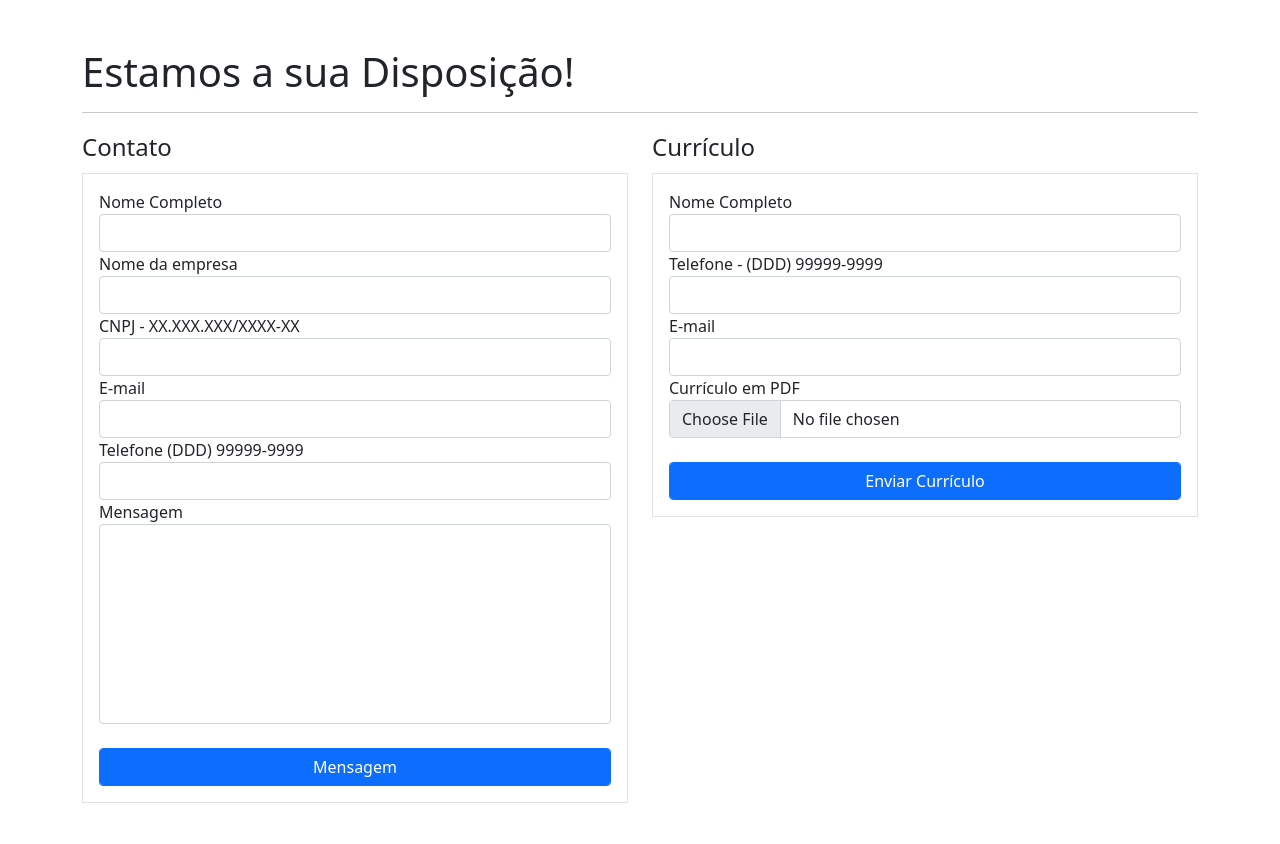
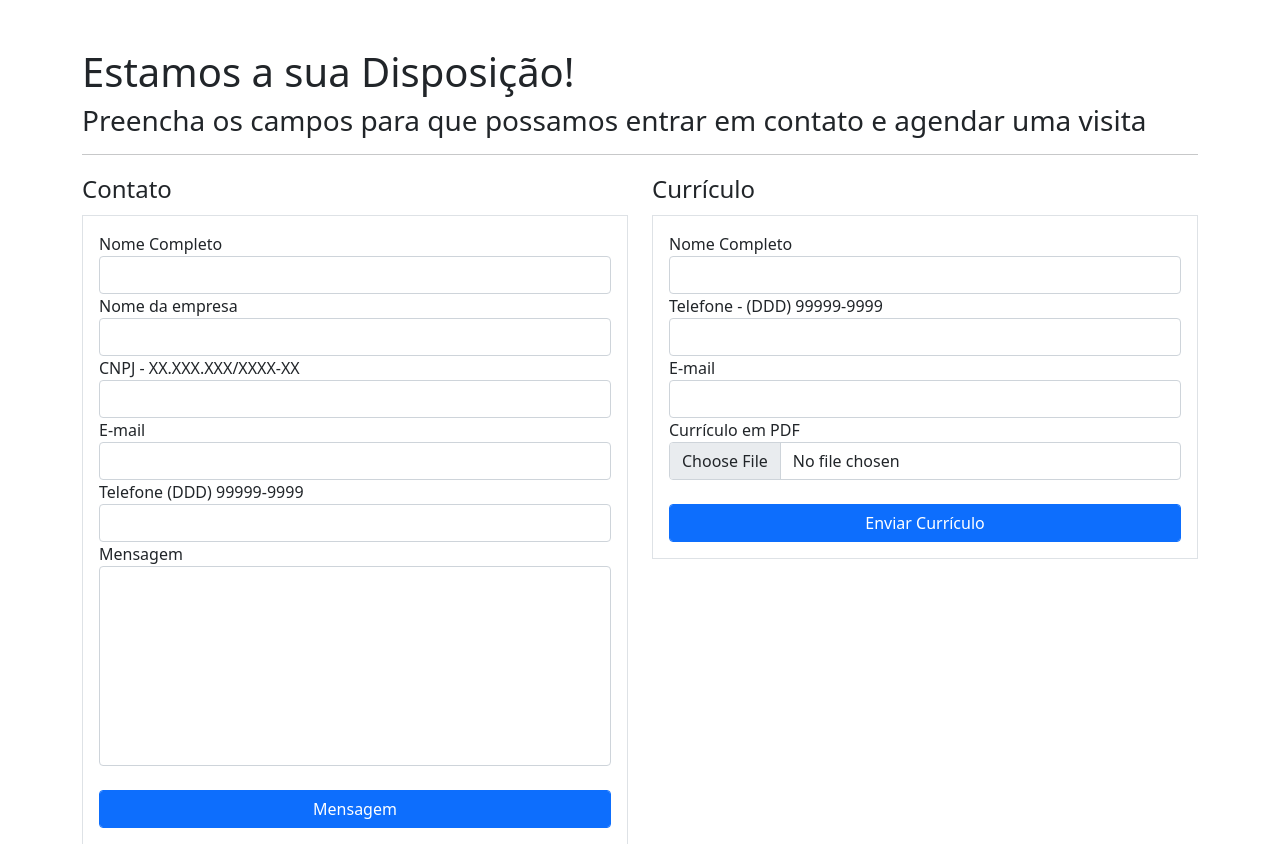
Before and after one commit to Lucaspaz21/foxdistribuidora, a Flask app: page /trabalheconosco in a window 1280 px wide. Shown: the part 214-1058 px from the top of the page. Run offline with Flask 3, Linux system fonts and the light colour scheme; some libraries are stand-ins or nearby versions.

Commit message:
Update trabalheconosco.html

```diff
--- a/foxdistribuidora/templates/trabalheconosco.html
+++ b/foxdistribuidora/templates/trabalheconosco.html
@@ -5,6 +5,7 @@
 <div class="container">
     <div class="mt-5">
        <h1>Estamos a sua Disposição!</h1>
+         <h3>Preencha os campos para que possamos entrar em contato e agendar uma visita</h3>
     </div>
 
     <hr>
```
